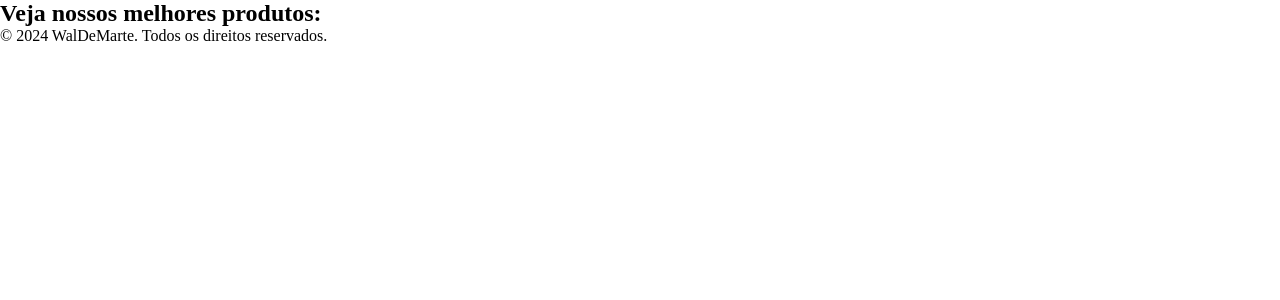
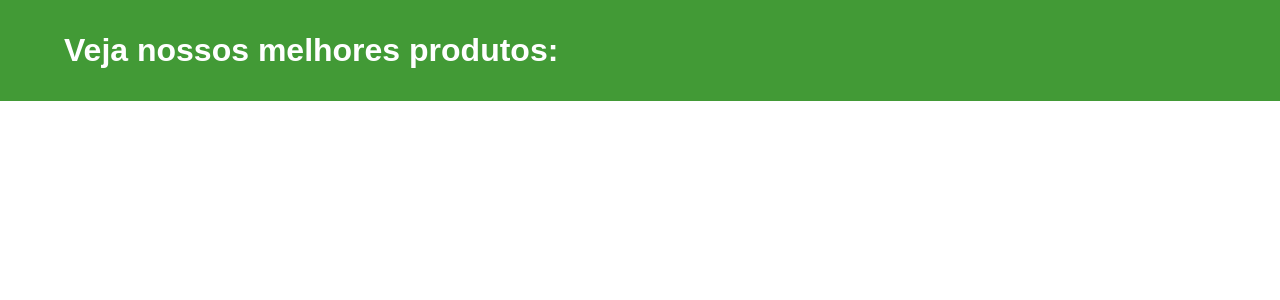
Before and after one commit to EduardaTuboy/Wal-de-Marte, a Django app: page / in a window 1280 px wide. Shown: the part 78-378 px from the top of the page. Run offline with Django 5.2, Linux system fonts and the light colour scheme; data that the repository does not hold is empty; parts of the project's set-up code (start-up, migrations or seed data) failed here and were passed over; some web fonts are replaced.

Commit message:
Pagina principal

```diff
--- /dev/null
+++ b/waldemarte/loja/static/css/index.css
@@ -0,0 +1,65 @@
+
+.content{
+    display: flex;
+    flex-direction: column;
+    height: 100%;
+    background-color: var(--cor-primaria);
+    font-family: var(--fonte-texto);
+}
+
+.content h2{
+    font-size: 2rem;
+    color: var(--cor-branco);
+    text-align: left;
+    margin: 2rem 4rem 0 4rem;
+}
+
+.products{
+    display: flex;
+    flex-wrap: wrap;
+    gap: 2rem;
+    padding: 1rem 4rem;
+}
+
+.product{
+    background-color: var(--cor-branco);
+    border-radius: 0.5rem;
+    box-shadow: 0 4px 8px rgba(0, 0, 0, 0.1);
+    overflow: hidden;
+    text-decoration: none;
+    color: inherit;
+    width: 200px;
+    transition: transform 0.2s;
+    cursor: pointer;
+    padding: 0.5rem;
+    display: flex;
+    justify-content: space-between;
+}
+
+.product:hover{
+    transform: translateY(-0.5rem);
+}
+
+.product img{
+    width: 100%;
+    height: auto;
+    object-fit: cover;
+    display: block;
+    margin: 0 auto;
+    border-radius: 0.5rem;
+}
+
+.product h3{
+    font-size: 1.25rem;
+    margin: 0.5rem;
+    color: var(--cor-texto);
+    text-align: center;
+}
+
+.product p{
+    font-size: 1rem;
+    margin: 0.5rem;
+    color: var(--cor-texto);
+    text-align: center;
+    font-weight: bold;
+}
--- a/waldemarte/loja/static/css/style.css
+++ b/waldemarte/loja/static/css/style.css
@@ -13,3 +13,6 @@
 *{
     margin: 0;
 }
+main{
+    height: 100%;
+}
--- a/waldemarte/loja/templates/base.html
+++ b/waldemarte/loja/templates/base.html
@@ -8,6 +8,7 @@
     <title>{% block title %}Waldemarte{% endblock %}</title>
     <link rel="stylesheet" href="{% static 'css/style.css' %}">
     <link rel="stylesheet" href="{% static 'css/header.css' %}">
+    <link rel="stylesheet" href="{% static 'css/index.css' %}">
 
     <link rel="stylesheet" href="https://cdnjs.cloudflare.com/ajax/libs/font-awesome/6.0.0-beta3/css/all.min.css">
 
@@ -28,8 +29,8 @@
             <ul>
                 {% if user %}
                 <!-- Exibe se o usuário está logado -->
+                <li><a href=""><i class="fas fa-shopping-cart"></i> Ver Carrinho</a></li>
                 <li><a href="{% url 'perfil' %}"><i class="fas fa-user"></i> Perfil</a></li>
-                <li><a href=""><i class="fas fa-shopping-cart"></i> Ver Carrinho</a></li>
                 {% else %}
                     <!-- Exibe se o usuário não está logado -->
                     <li><a href="{% url 'login' %}">Login</a></li>
@@ -42,8 +43,8 @@
     <main>
         {% block content %}{% endblock %}
     </main>
-    <footer>
+    <!-- <footer>
         <p>© 2024 WalDeMarte. Todos os direitos reservados.</p>
-    </footer>
+    </footer> -->
 </body>
 </html>
--- a/waldemarte/loja/templates/index.html
+++ b/waldemarte/loja/templates/index.html
@@ -6,22 +6,21 @@
 
 {% block content %}
 
+    <div class ="content">
         <h2>Veja nossos melhores produtos:</h2>
-    <div>
+        <div class="products">
             {% for produto in produtos %}
-
-            <a href="{% url 'get_produto' produto.id %}">
-                <div class="produto">
+                <a class="product" href="{% url 'get_produto' produto.id %}">
+                    <div >
                         <img src="{{ produto.imagemproduto_set.all.first}}" alt="{{ produto.nome }}">
                         <h3>{{ produto.nome }}</h3>
-                    <p>{{ produto.descricao }}</p>
                         <p>R$ {{ produto.preco }}</p>
-                    <button>Adicionar ao carrinho</button>
                     </div>
                 </a>
 
             {% endfor %}
         </div>
+    </div>
 
 
 {% endblock %}
```
Lines whose indentation alone changed are shown as unchanged.
